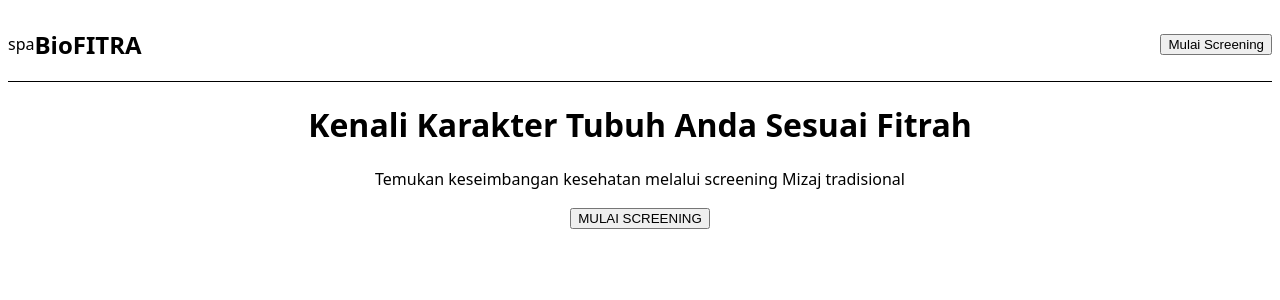
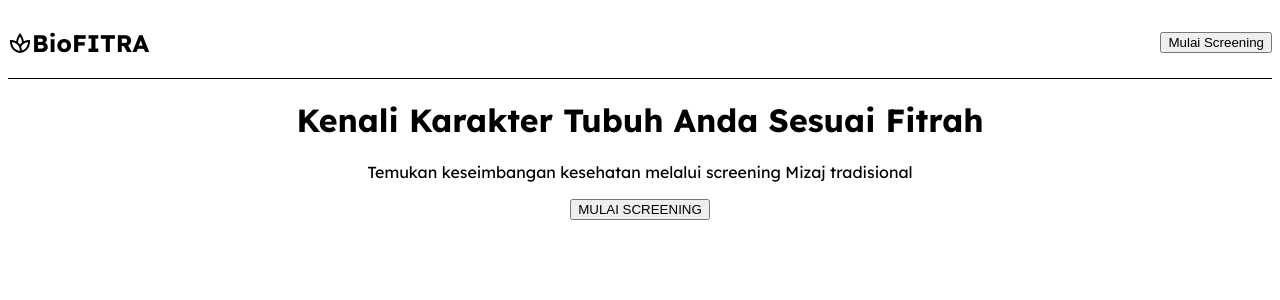
Before and after one commit to add146/Mizaj, a React (Vite) app in the folder web/: page / in a window 1280 px wide. Shown: the top 300 px of the page. Built offline with nearby package versions, Linux system fonts and the light colour scheme.

Commit message:
Fix: Reorder CSS imports and update page title

```diff
--- a/web/index.html
+++ b/web/index.html
@@ -4,7 +4,9 @@
     <meta charset="UTF-8" />
     <link rel="icon" type="image/svg+xml" href="/vite.svg" />
     <meta name="viewport" content="width=device-width, initial-scale=1.0" />
-    <title>web</title>
+    <title>BioFITRA - Screening Mizaj</title>
+    <link rel="preconnect" href="https://fonts.googleapis.com">
+    <link rel="preconnect" href="https://fonts.gstatic.com" crossorigin>
   </head>
   <body>
     <div id="root"></div>
--- a/web/src/index.css
+++ b/web/src/index.css
@@ -1,9 +1,9 @@
+@import url('https://fonts.googleapis.com/css2?family=Lexend:wght@300;400;500;600;700;800;900&family=Noto+Sans:wght@300;400;500;600;700;800;900&display=swap');
+@import url('https://fonts.googleapis.com/css2?family=Material+Symbols+Outlined:wght,FILL@100..700,0..1&display=swap');
+
 @tailwind base;
 @tailwind components;
 @tailwind utilities;
-
-@import url('https://fonts.googleapis.com/css2?family=Lexend:wght@300;400;500;600;700;800;900&family=Noto+Sans:wght@300;400;500;600;700;800;900&display=swap');
-@import url('https://fonts.googleapis.com/css2?family=Material+Symbols+Outlined:wght,FILL@100..700,0..1&display=swap');
 
 body {
   font-family: 'Lexend', 'Noto Sans', sans-serif;
```
